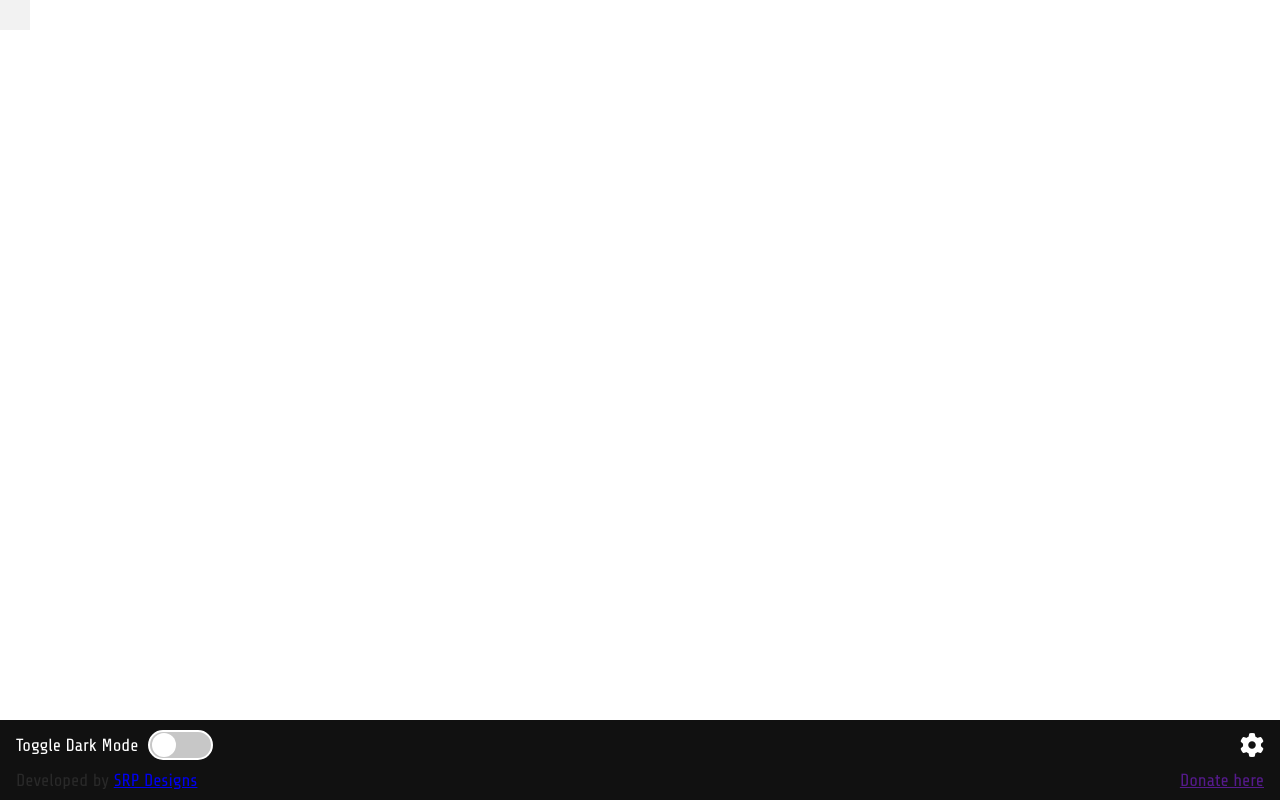
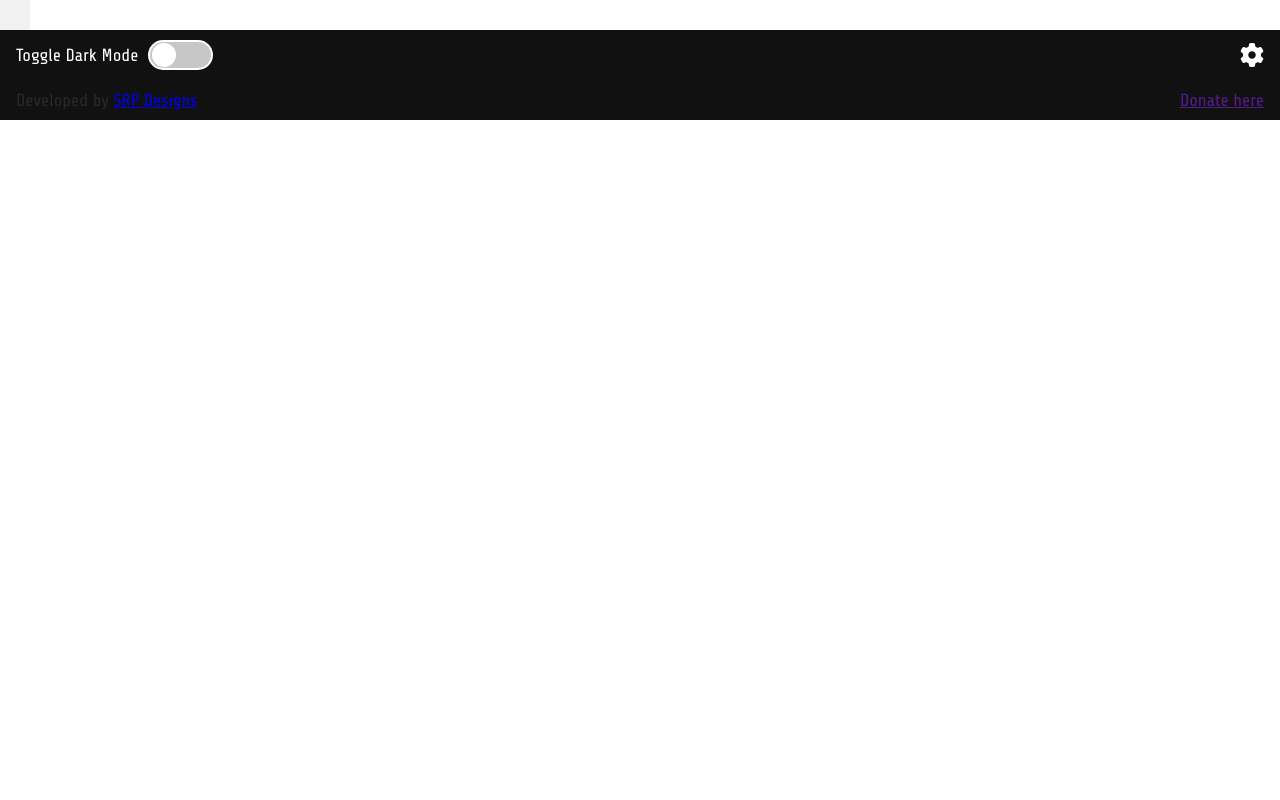
Before and after one commit to Sam-RP1/deduction, a React app: page / in a window 1280 px wide. Built offline with nearby package versions, Linux system fonts and the light colour scheme.

Commit message:
update: Footer style

```diff
--- a/src/frontend/components/Footer/Footer.scss
+++ b/src/frontend/components/Footer/Footer.scss
@@ -3,14 +3,10 @@
 @import '../../styles/mixins/transform';
 
 .footer {
-  position: absolute;
-  left: 0;
-  right: 0;
-  bottom: 0;
   display: flex;
   flex-direction: column;
   justify-content: space-between;
-  height: 80px;
+  height: 90px;
   width: 100%;
   box-sizing: border-box;
   padding: 10px 16px;
```
